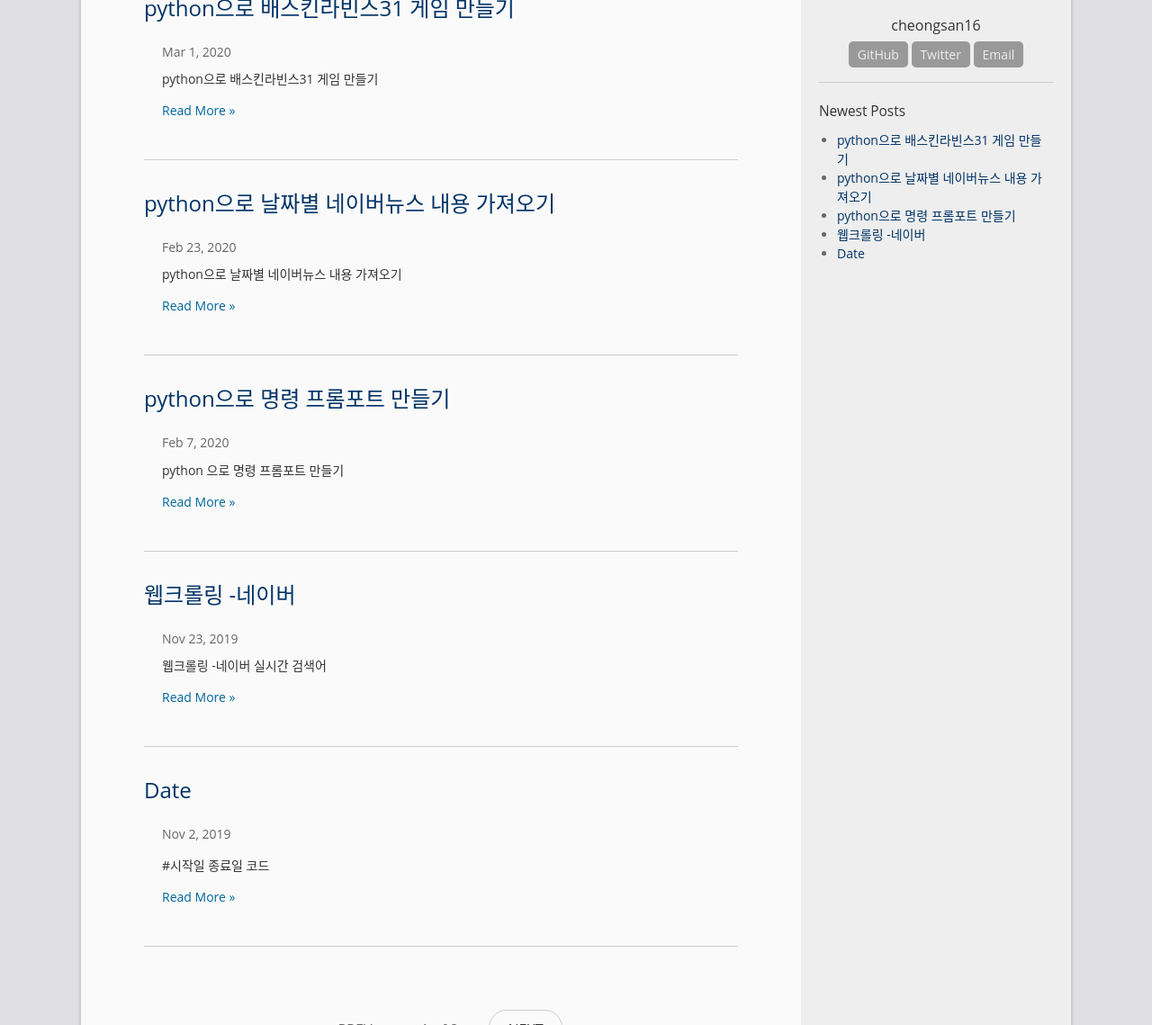
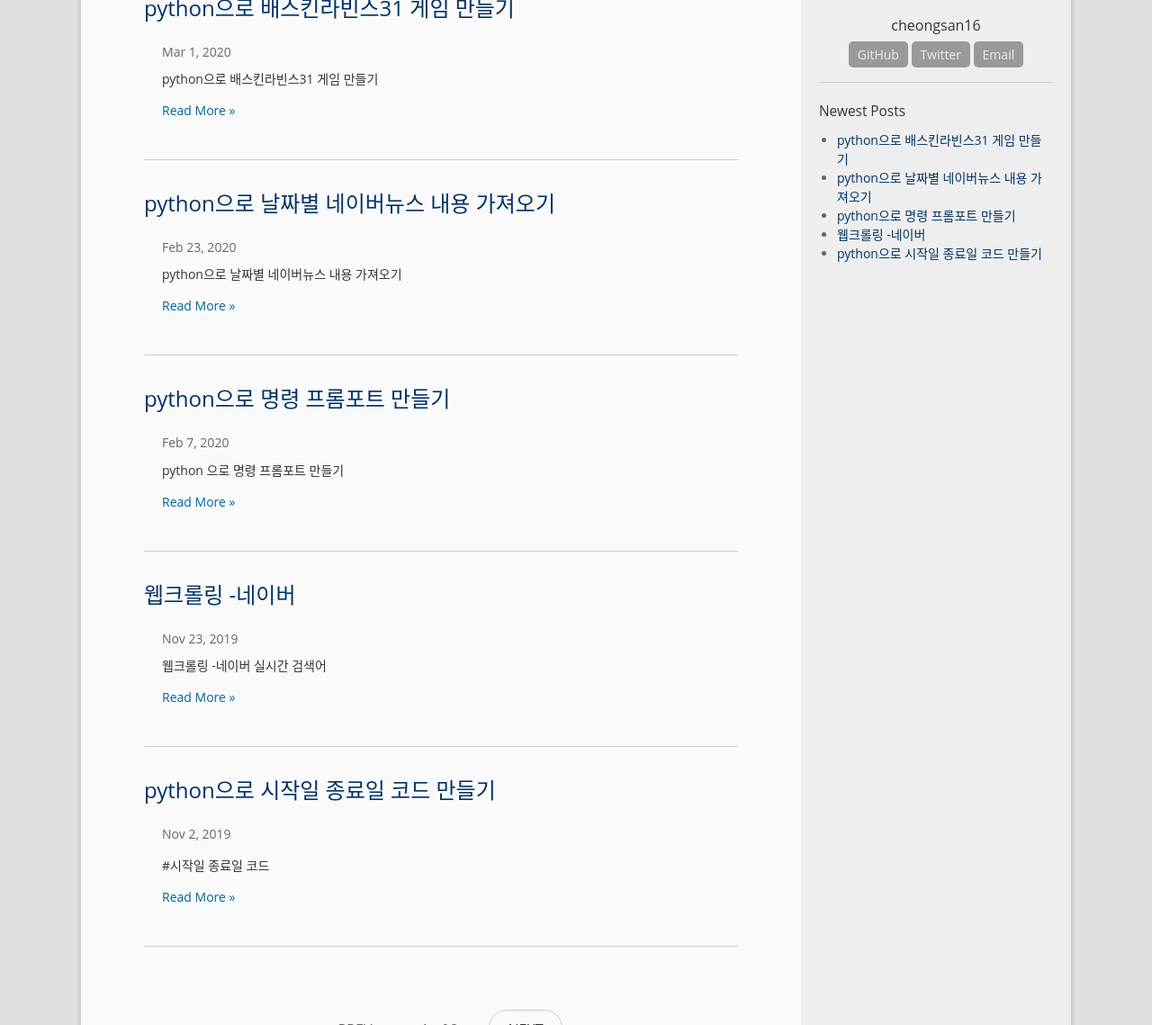
Before and after one commit to cheongsan16/cheongsan16.github.com, a Jekyll site: the page built from index.html, in a window 1280 px wide and 1400 px high, cut to the strip 261-1400 px from the top of the window. Shown: the whole strip at 90% size. Built offline with Jekyll 4.4.1, drawn with Linux system fonts in a browser that asks for light colours; the list of posts is cut into pages by our own code.

Commit message:
Update 2019-11-02-date.md

```diff
--- a/_posts/2019-11-02-date.md
+++ b/_posts/2019-11-02-date.md
@@ -1,3 +1,10 @@
+---
+layout: post
+title:  "python으로 시작일 종료일 코드 만들기"
+date:   2019-11-02 07:03
+categories: jekyll
+permalink: /archivers/mal
+---
 #시작일 종료일 코드
 
 시작일과, 종료일을 입력받아 시작일부터 종료일까지의 모든 날짜를 출력하는 코드이다.
```
